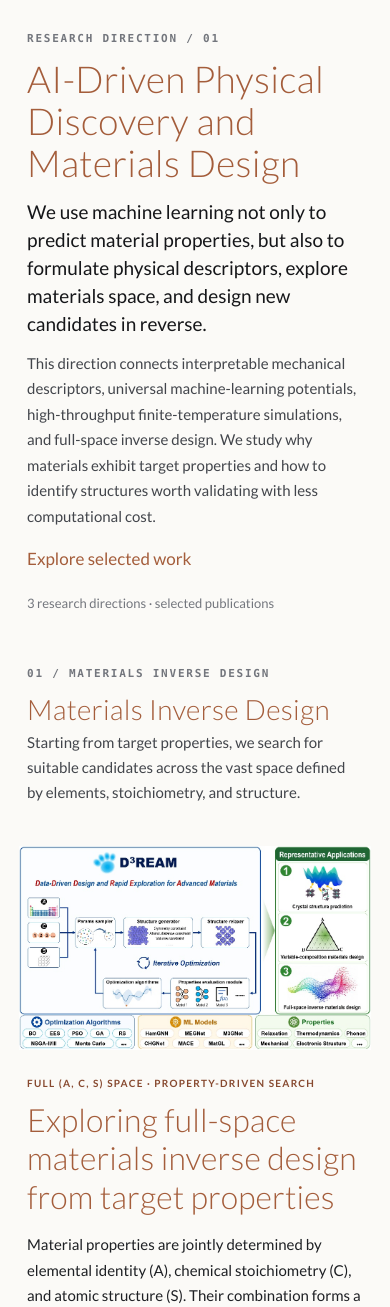
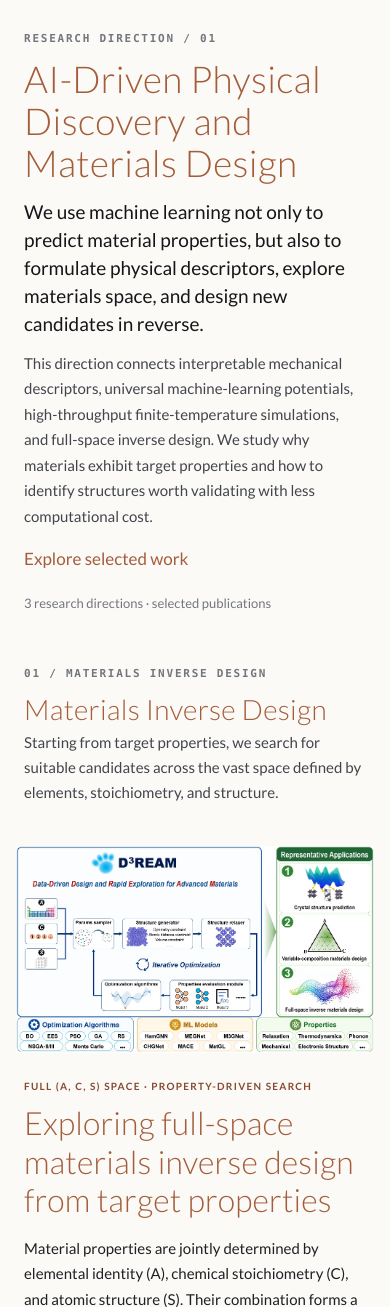
Before and after one commit to Yuming12138/cmsg-group-web, a Flask app: page /research in a window 390 px wide. Shown: the part 77-1384 px from the top of the page. Run offline with Flask 3, Linux system fonts and the light colour scheme; some web fonts are replaced.

Commit message:
layout: unify page content frames

```diff
--- a/static/site/css/research.css
+++ b/static/site/css/research.css
@@ -6,8 +6,8 @@
   --accent-dark: var(--copper-700);
   --accent-wash: var(--copper-100);
   --r-line: var(--line);
-  --shell: 1184px;
-  --gutter: 48px;
+  --shell: var(--content-max);
+  --gutter: var(--content-gutter);
 }
 
 /* Keep the source page usable even before its small locale controller runs. */
@@ -235,8 +235,13 @@ html[lang^="zh"] .research-detail [data-lang="en"] {
   outline-offset: 3px;
 }
 
+@media (max-width: 980px) {.research-detail {
+    --shell: var(--content-max-tablet);
+    --gutter: var(--content-gutter-tablet);
+  }}
+
 @media (max-width: 767px) {.research-detail {
-    --gutter: 19px;
+    --gutter: var(--content-gutter-tablet);
   }.research-detail {
     font-size: 16px;
   }.research-detail .content-shell {
@@ -289,6 +294,10 @@ html[lang^="zh"] .research-detail [data-lang="en"] {
   }
 }
 
+@media (max-width: 620px) {.research-detail {
+    --gutter: var(--content-gutter-mobile);
+  }}
+
 @media (prefers-reduced-motion: reduce) {.research-detail *, .research-detail *::before, .research-detail *::after {
     transition-duration: 0.01ms !important;
     animation-duration: 0.01ms !important;
--- a/static/site/css/site.css
+++ b/static/site/css/site.css
@@ -20,7 +20,10 @@ a, button { -webkit-tap-highlight-color: transparent; }
 
 :focus-visible { outline: 2px solid var(--copper-600); outline-offset: 4px; }
 
-.shell { width: min(1240px, calc(100% - 64px)); margin-inline: auto; }
+.shell {
+  width: min(var(--content-max), calc(100% - var(--content-gutter) - var(--content-gutter)));
+  margin-inline: auto;
+}
 
 .skip-link {
   position: fixed; z-index: 100; top: 12px; left: 16px; transform: translateY(-180%);
@@ -249,7 +252,7 @@ h1, h2, h3, p { margin-top: 0; }
 .content-row__arrow:hover { transform: translate(3px, -3px); }
 
 .section--timeline { padding-top: 34px; }
-.timeline-list { position: relative; max-width: 1020px; margin-left: max(32px, calc((100% - 1240px) / 2 + 12%)); }
+.timeline-list { position: relative; max-width: none; margin-inline: auto; }
 .timeline-list::before { position: absolute; top: 0; bottom: 0; left: 208px; width: 1px; background: var(--line-strong); content: ""; }
 .timeline-item { position: relative; display: grid; grid-template-columns: 208px minmax(0, 1fr); gap: 36px; padding: 0 0 64px; }
 .timeline-item:last-child { padding-bottom: 0; }
@@ -258,7 +261,7 @@ h1, h2, h3, p { margin-top: 0; }
 .timeline-item__meta .section-label { margin-bottom: 12px; }
 .timeline-item__meta h2 { margin-bottom: 12px; font: 400 clamp(1.35rem, 2vw, 2rem)/1.08 var(--display); letter-spacing: -.025em; }
 .timeline-item__meta time { color: var(--ink-500); font: 11px/1.3 var(--mono); letter-spacing: .08em; }
-.timeline-item__gallery { display: grid; grid-template-columns: repeat(2, minmax(0, 1fr)); gap: 12px; min-width: 0; max-width: 680px; }
+.timeline-item__gallery { display: grid; grid-template-columns: repeat(2, minmax(0, 1fr)); gap: 12px; min-width: 0; }
 .timeline-item__gallery figure { overflow: hidden; margin: 0; border-radius: var(--radius-card); background: var(--paper-200); }
 .timeline-item__gallery figure:only-child { grid-column: 1 / -1; }
 .timeline-item__gallery picture { display: block; width: 100%; height: 100%; }
@@ -296,7 +299,9 @@ h1, h2, h3, p { margin-top: 0; }
 .reveal.is-visible { opacity: 1; transform: translateY(0); }
 
 @media (max-width: 980px) {
-  .shell { width: min(100% - 40px, 760px); }
+  .shell {
+    width: min(var(--content-max-tablet), calc(100% - var(--content-gutter-tablet) - var(--content-gutter-tablet)));
+  }
   .site-header__inner { min-height: 76px; }
   .menu-toggle { display: inline-flex; align-items: center; gap: 12px; padding: 10px 0; font: 600 11px/1 var(--mono); letter-spacing: .1em; text-transform: uppercase; }
   .menu-toggle__icon { display: grid; gap: 5px; width: 19px; }
@@ -327,11 +332,9 @@ h1, h2, h3, p { margin-top: 0; }
   .closing__inner { margin-left: auto; }
   .profile-layout { grid-template-columns: minmax(220px, 1fr) 1.2fr; gap: 36px; }
   .people-group { grid-template-columns: 1fr; gap: 26px; }
-  .timeline-list { margin-left: 20px; }
   .timeline-list::before { left: 180px; }
   .timeline-item { grid-template-columns: 180px minmax(0, 1fr); gap: 28px; }
   .timeline-item::before { left: 175px; }
-  .timeline-item__gallery { max-width: none; }
   .publications-timeline { margin: 30px auto; }
   .publications-timeline::before { left: 202px; }
   .publication-year-group { grid-template-columns: 180px 1px minmax(0, 1fr); gap: 22px; }
@@ -339,7 +342,7 @@ h1, h2, h3, p { margin-top: 0; }
 }
 
 @media (max-width: 620px) {
-  .shell { width: calc(100% - 32px); }
+  .shell { width: calc(100% - var(--content-gutter-mobile) - var(--content-gutter-mobile)); }
   .brand__wordmark { display: none; }
   .hero { height: auto; min-height: 100svh; }
   .hero__inner { min-height: 100svh; padding-top: 84px; padding-bottom: 22px; }
@@ -387,7 +390,6 @@ h1, h2, h3, p { margin-top: 0; }
   .content-row__meta { grid-column: 1; grid-row: 1; flex-direction: row; gap: 12px; }
   .content-row__body { grid-column: 1; grid-row: 2; }
   .content-row__arrow { grid-column: 2; grid-row: 1 / span 2; }
-  .timeline-list { margin-left: 8px; }
   .timeline-list::before { left: 0; }
   .timeline-item { grid-template-columns: 1fr; gap: 18px; padding-left: 24px; }
   .timeline-item::before { top: 22px; left: -5px; }
--- a/static/site/css/tokens.css
+++ b/static/site/css/tokens.css
@@ -1,4 +1,9 @@
 :root {
+  --content-max: 1240px;
+  --content-gutter: 32px;
+  --content-max-tablet: 760px;
+  --content-gutter-tablet: 20px;
+  --content-gutter-mobile: 16px;
   --ink-950: #151619;
   --ink-900: #1e2024;
   --ink-700: #42454b;
--- a/templates/site/section.html
+++ b/templates/site/section.html
@@ -102,7 +102,7 @@
       <div class="timeline-item__gallery">
         {% for image in item.images %}
         {% set responsive = event_images.get(image) %}
-        {% set image_sizes = '(max-width: 620px) calc((100vw - 64px) / 2), (max-width: 980px) calc((100vw - 48px) / 2), 334px' if item.images|length > 1 else '(max-width: 620px) calc(100vw - 56px), (max-width: 980px) calc(100vw - 64px), 680px' %}
+        {% set image_sizes = '(max-width: 620px) calc((100vw - 64px) / 2), (max-width: 980px) 270px, 500px' if item.images|length > 1 else '(max-width: 620px) calc(100vw - 56px), (max-width: 980px) 560px, 1000px' %}
         <figure>
           {% if responsive %}
           <picture>
```
Also changed, not shown: .ui-craft/tokens.md.
